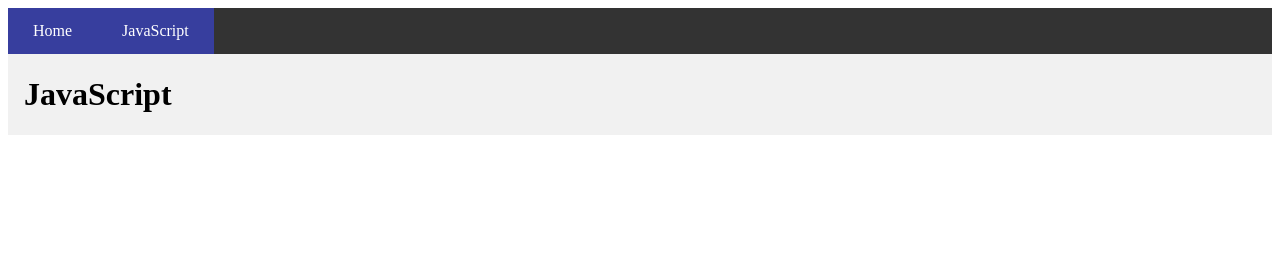
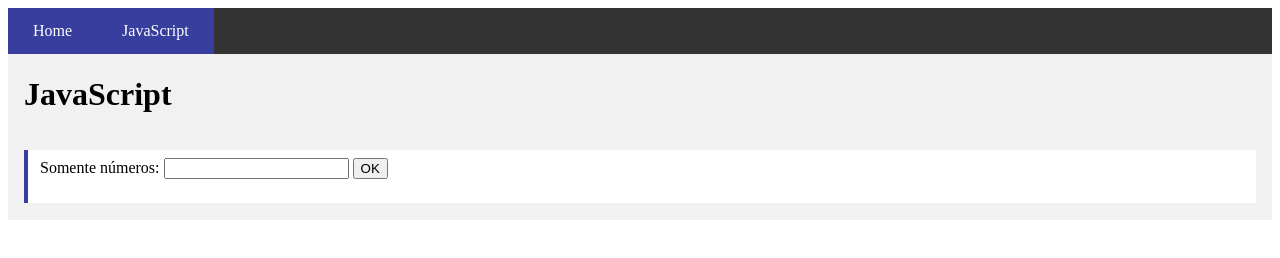
Before and after one commit to LEduard0/testes-casa, a plain HTML site: page javascript.html in a window 1280 px wide. Drawn offline with Linux system fonts and the light colour scheme.

Commit message:
javascript ajustado

```diff
--- a/javascript.html
+++ b/javascript.html
@@ -4,6 +4,7 @@
 <head>
     <meta name="viewport" content="width=device-width,initial-scale=1.0" />
     <link rel="stylesheet" type="text/css" href="style.css">
+    <script src="js/testes.js"></script>
     <title>Hello World - JAVA</title>
 </head>
 <ul>
@@ -17,7 +18,12 @@
         <h1>JavaScript</h1>
     </div>
     <div class="out no-margin">
-
+        <div class="in">
+            <label>Somente números:</label>
+            <input id="numero">
+            <button type="button" onclick="verificaNumero()">OK</button>
+            <p id="msgErro"></p>
+        </div>
     </div>
 </body>
 
--- a/js/testes.js
+++ b/js/testes.js
@@ -1,20 +1,20 @@
 function validateForm() {
-    var x = document.forms["form"]["name"].value;
-    if (x == "") {
+    var y = document.forms["form"]["name"].value;
+    if (y == "") {
         alert("É necessário inserir seu nome");
         return false;
     }
 }
 
-function veificaNumero() {
+function verificaNumero() {
     var x, text;
 
     x = document.getElementById("numero").value;
 
-    if (isNaN(x) || x < 1 || x > 10) {
-        text = "Input not valid";
+    if (isNaN(x)) {
+        text = "<font color='red'>Insira apenas numeros</font>";
     } else {
-        text = "Input OK";
+        text = "<font color='green'>Input Ok</font>"
     }
     document.getElementById("msgErro").innerHTML = text;
 }
```
